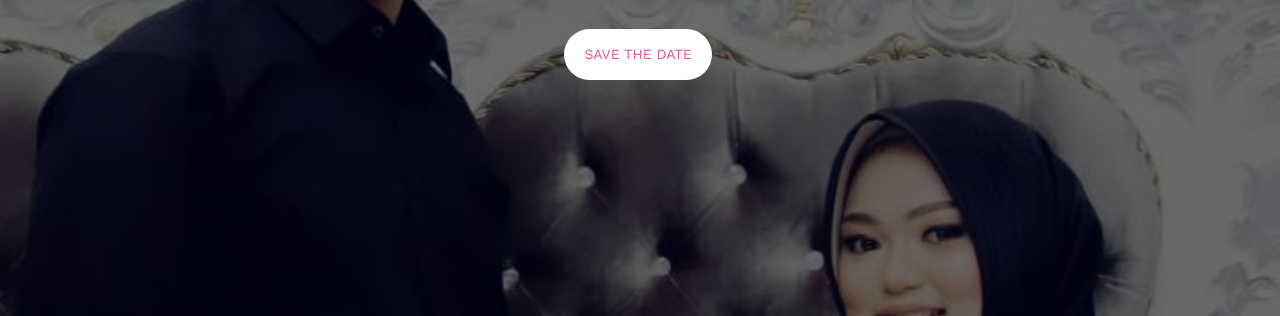
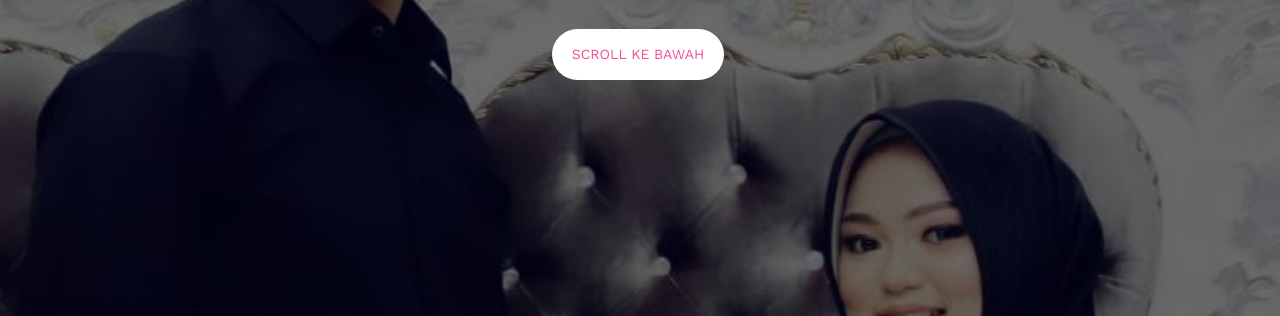
Before and after one commit to NoviRidwan/noviridwan.github.io, a plain HTML site: page index.html in a window 1280 px wide. Shown: the part 484-800 px from the top of the page. Drawn offline with nearby package versions, Linux system fonts and the light colour scheme; files whose address does not match are found by name.

Commit message:
Update index.html

```diff
--- a/index.html
+++ b/index.html
@@ -78,7 +78,7 @@
 						<div class="display-tc animate-box" data-animate-effect="fadeIn">
 							<h2>We Are Getting Married</h2>
 							<div class="simply-countdown simply-countdown-one"></div>
-							<p><a href="#" class="btn btn-default btn-sm">Save the date</a></p>
+							<p><a href="#" class="btn btn-default btn-sm">Scroll Ke Bawah</a></p>
 						</div>
 					</div>
 				</div>
```
